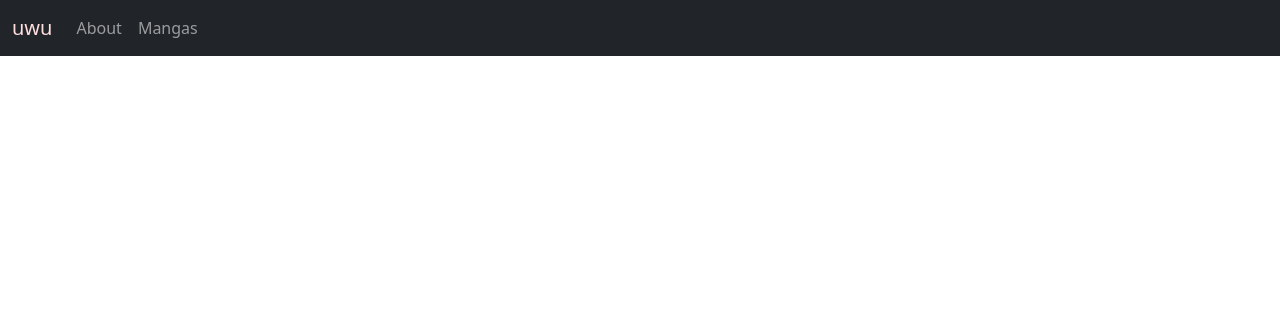
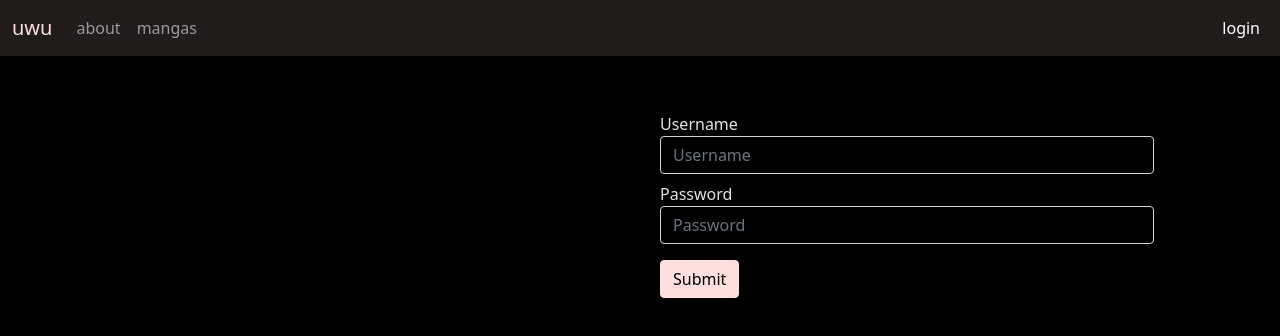
Before and after one commit to HE-Arc/uwu, a Vue app in the folder uwuvue/: page /login in a window 1280 px wide. Before the commit this address had no page. Shown: the top 336 px of the page. Built offline with nearby package versions, Linux system fonts and the light colour scheme.

Commit message:
Made login screen

```diff
--- a/uwuvue/scss/custom.scss
+++ b/uwuvue/scss/custom.scss
@@ -1,4 +1,8 @@
 $primary: #FFDEDE;
 $info: #85F0FF;
+$dark: #211C1C;
+
+$body-bg: #000;
+$body-color: #e5e5e5;
 
 @import "../node_modules/bootstrap/scss/bootstrap"
--- a/uwuvue/src/App.vue
+++ b/uwuvue/src/App.vue
@@ -1,6 +1,8 @@
 <template>
   <nav-bar/>
+  <main class="container p-5 p">
   <router-view/>
+  </main>
 </template>
 
 <script>
--- a/uwuvue/src/components/NavBar.vue
+++ b/uwuvue/src/components/NavBar.vue
@@ -1,17 +1,23 @@
 <template>
-  <nav class="navbar fixed-top navbar-expand-lg navbar-dark bg-dark">
+  <nav class="navbar sticky-top navbar-expand-md navbar-dark bg-dark">
     <div class="container-fluid">
       <router-link to="/" class="navbar-brand text-primary">uwu</router-link>
 
       <button class="navbar-toggler" type="button" data-bs-toggle="collapse" data-bs-target="#navbarToggle">
-        <span class="navbar-toggler-icon text-primary"></span>
+        <span class="navbar-toggler-icon"></span>
       </button>
 
       <div class="collapse navbar-collapse" id="navbarToggle">
+        <div class="navbar-nav me-auto">
+          <router-link to="/about" class="nav-link">about</router-link>
+
+          <router-link to="/mangas" class="nav-link">mangas</router-link>
+        </div>
+
         <div class="navbar-nav">
-          <router-link to="/about" class="nav-link">About</router-link>
-
-          <router-link to="/mangas" class="nav-link">Mangas</router-link>
+          <router-link to="/user" v-if="this.$store.getters.isLogged" class="nav-link">user</router-link>
+          <a @click="logOut()" href="#" v-if="this.$store.getters.isLogged" class="nav-link">logout</a>
+          <router-link to="/login" v-else class="nav-link">login</router-link>
         </div>
       </div>
     </div>
@@ -21,5 +27,11 @@
 <script>
 export default {
   name : 'NavBar',
+
+  methods: {
+    logOut() {
+      this.$store.dispatch('logOut')
+    }
+  }
 }
 </script>
--- a/uwuvue/src/router/index.js
+++ b/uwuvue/src/router/index.js
@@ -16,6 +16,11 @@ const routes = [
     path: '/mangas',
     name: 'manga',
     component: () => import('../views/MangaView.vue')
+  },
+  {
+    path: '/login',
+    name: 'login',
+    component: () => import('../views/LoginView.vue')
   }
 ]
 
--- /dev/null
+++ b/uwuvue/src/views/LoginView.vue
@@ -0,0 +1,71 @@
+<template>
+  <div class="row">
+    <div class="col-md-6"/>
+    <form @submit.prevent="logIn" class="col-md-6">
+      <div v-if="error" class="alert alert-info m-2">{{error}}</div>
+
+      <div class="form-group m-2">
+        <label for="userInput">Username</label>
+        <input v-model="username" type="text" class="form-control" id="userInput" placeholder="Username">
+      </div>
+
+      <div class="form-group m-2">
+        <label for="passwordInput">Password</label>
+        <input v-model="password" type="password" class="form-control" id="passwordInput" placeholder="Password">
+      </div>
+
+      <button type="submit" class="btn btn-primary m-2">Submit</button>
+    </form>
+  </div>
+</template>
+
+<script>
+import api from '@/api'
+
+export default {
+  name : 'MangaView',
+
+  components: {
+  },
+
+  data() {
+    return {
+      username: '',
+      password: '',
+      error: ''
+    }
+  },
+
+  methods: {
+    logIn() {
+      if (this.username == '' || this.password == '') {
+        this.error = 'Inputs can\'t be empty'
+        return;
+      }
+
+      this.error = ''
+
+      api.post('/auth/', {
+        username: this.username,
+        password: this.password
+      })
+      .then(response => {
+        this.$store.dispatch('logIn', {
+          token: response.data.token
+        })
+
+        this.$router.push({ name: 'home' })
+      })
+      .catch(() => {
+        this.error = 'Wrong username or password'
+      })
+    }
+  },
+
+  created() {
+    if (this.$store.getters.isLogged) {
+      this.$router.push({ name: 'home' })
+    }
+  }
+}
+</script>
--- a/uwuvue/src/views/MangaView.vue
+++ b/uwuvue/src/views/MangaView.vue
@@ -24,7 +24,7 @@ export default {
   created() {
     api.post('/auth/', {
         username: 'admin',
-        password: 'password'
+        password: 'passwordw'
       })
       .then(response => {
         console.log(response.data.token)
@@ -41,7 +41,7 @@ export default {
         this.mangas = response.data.results
       })
       .catch(error => {
-        console.log(error)
+        console.log(error.response.data)
       })
   }
 }
```
Also changed, not shown: uwuvue/scss/custom.css.
